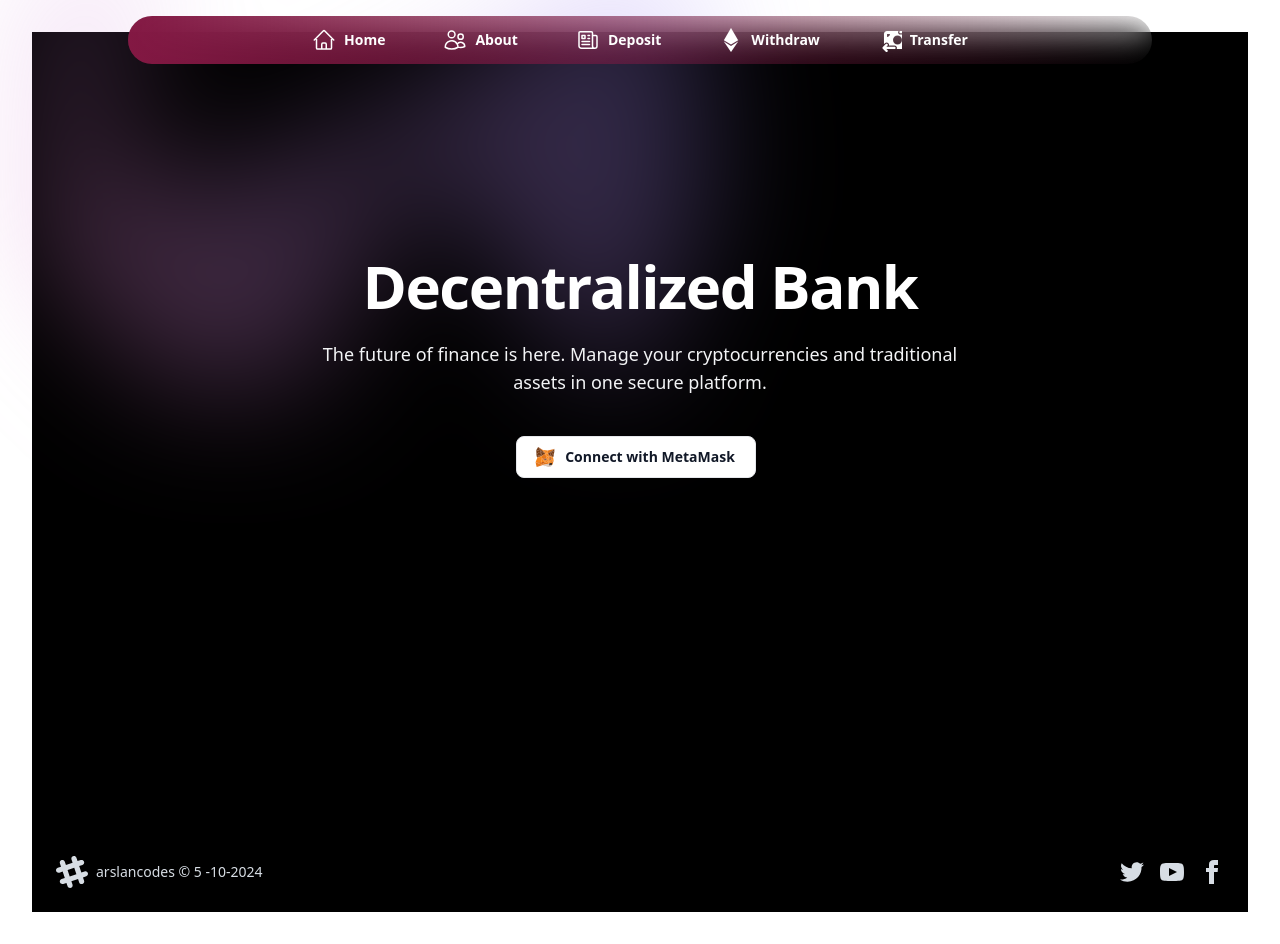
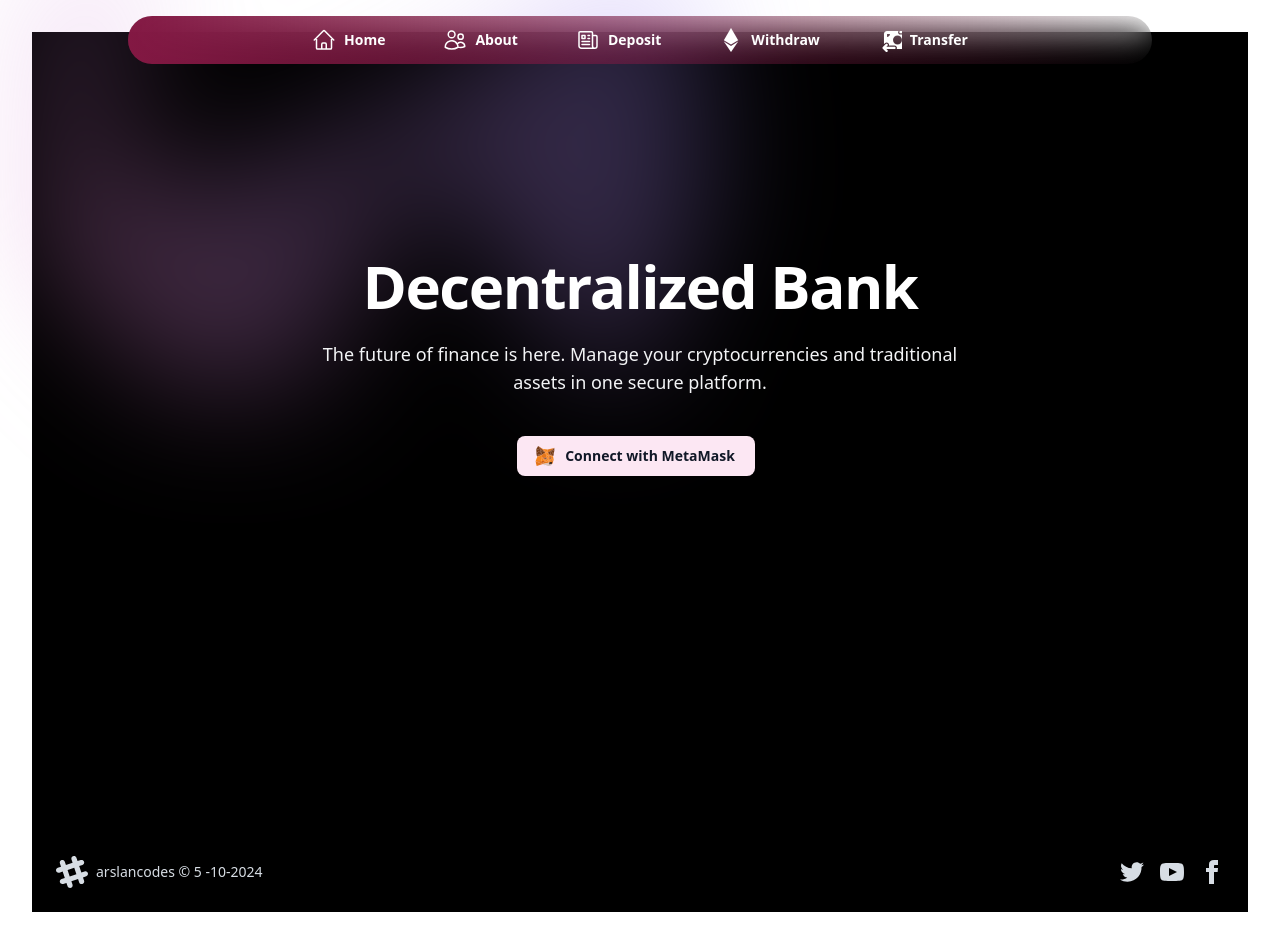
Before and after one commit to arslan-codes/Decentralized-BankDapp, a React (Vite) app in the folder frontend/: page / in a window 1280 px wide. Built offline with nearby package versions, Linux system fonts and the light colour scheme.

Commit message:
possible ui updated

```diff
--- a/frontend/src/pages/Hero.jsx
+++ b/frontend/src/pages/Hero.jsx
@@ -26,11 +26,9 @@
             </a> */}
             <button
               type="button"
-              class="text-gray-900 bg-white hover:bg-pink-700 border
-               focus:ring-4 focus:outline-none focus:ring-gray-100
+              class="text-gray-900  hover:bg-pink-900 bg-pink-100
                font-semibold hover:text-white rounded-lg text-sm px-5
-               py-2.5 text-center inline-flex items-center dark:focus:ring-gray-600
-                dark:bg-gray-800 dark:border-gray-700 dark:text-white dark:hover:bg-gray-700 me-2 mb-2"
+               py-2.5 text-center inline-flex items-center me-2 mb-2"
             >
               <svg
                 aria-hidden="true"
```
